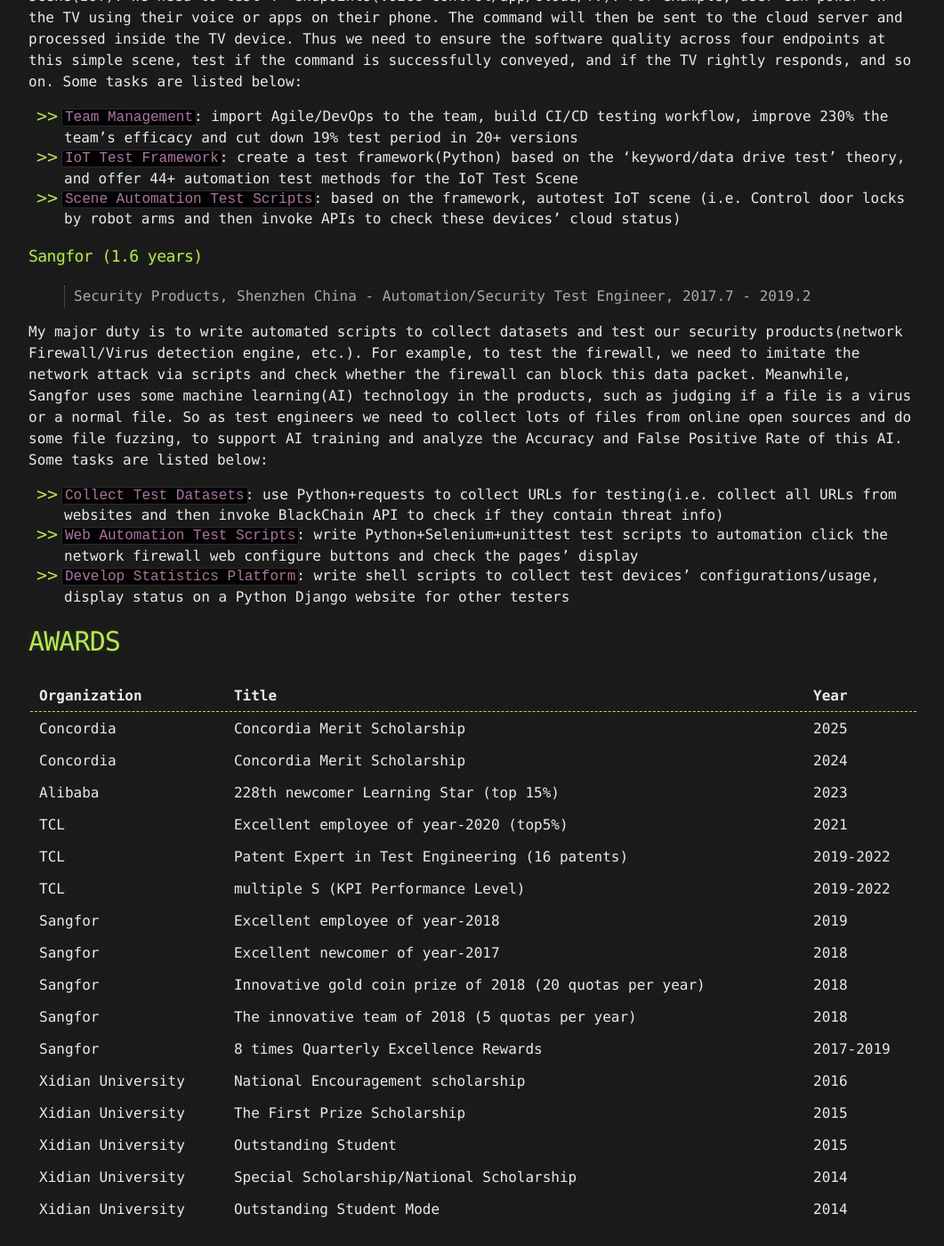
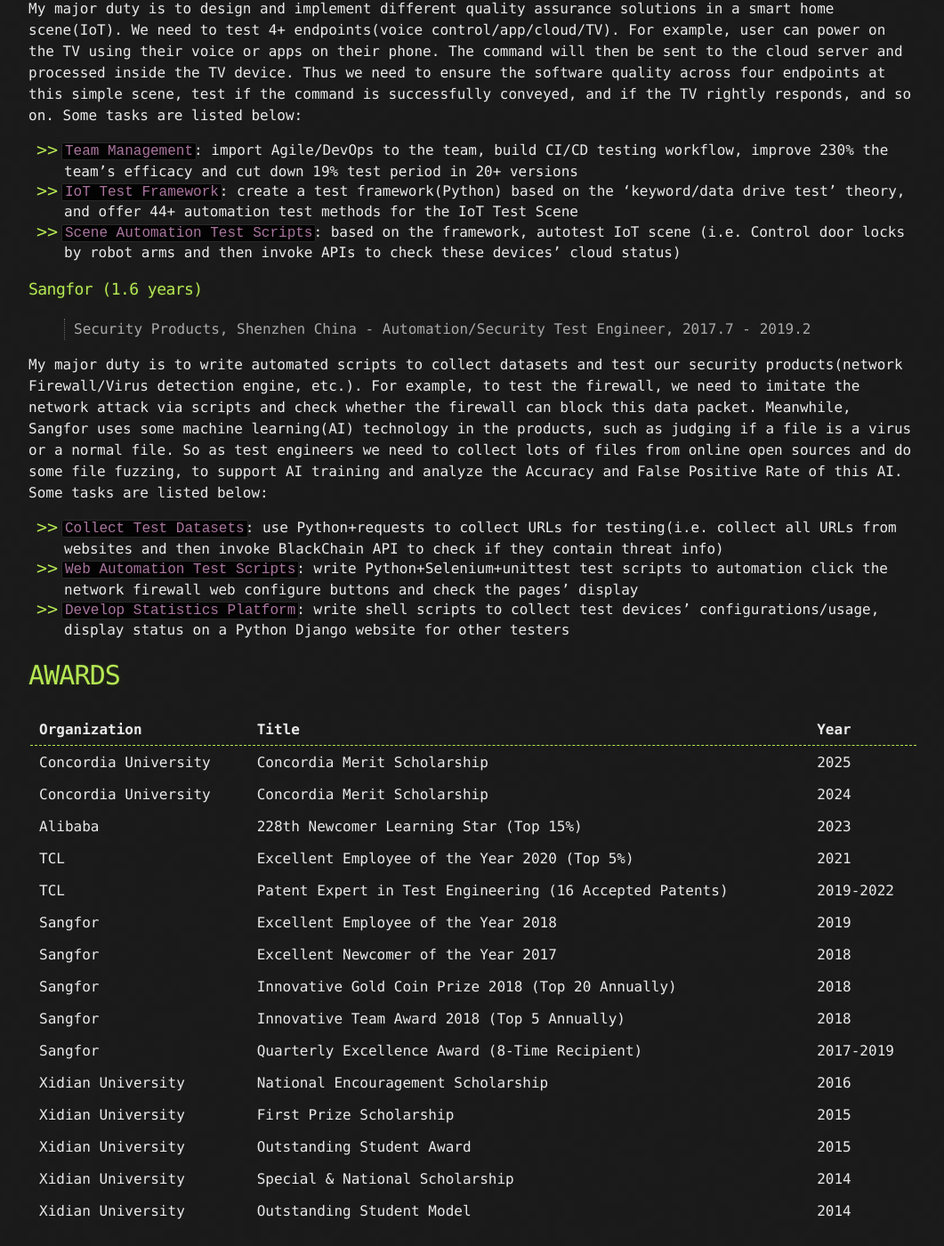
Before and after one commit to L1nwatch/L1nwatch.github.io, a Jekyll site: the page built from index.md, in a window 1280 px wide and 1400 px high, scrolled down 2495 px. Shown: the whole window at 89% size, without its empty margins (108-1169 px from the left). Built offline with Jekyll 4.4.1, drawn with Linux system fonts in a browser that asks for light colours; our own code applies the rules of GitHub Pages for plain Markdown files; some of the changed text lies outside the part shown.

Commit message:
[2025-01-17] update awards part

```diff
--- a/index.md
+++ b/index.md
@@ -113,21 +113,20 @@
 
 # AWARDS
 
-| Organization        | Title          | Year      |
-|:-------------|:------------------|:----------|
-| Concordia           | Concordia Merit Scholarship | 2025      |
-| Concordia           | Concordia Merit Scholarship | 2024      |
-| Alibaba | 228th newcomer Learning Star (top 15%)   | 2023      |
-| TCL           | Excellent employee of year-2020 (top5%)      | 2021      |
-| TCL           | Patent Expert in Test Engineering (16 patents)      | 2019-2022 |
-| TCL           | multiple S (KPI Performance Level) | 2019-2022 |
-| Sangfor           | Excellent employee of year-2018 | 2019      |
-| Sangfor           | Excellent newcomer of year-2017 | 2018      |
-| Sangfor           | Innovative gold coin prize of 2018 (20 quotas per year) | 2018      |
-| Sangfor           | The innovative team of 2018 (5 quotas per year) | 2018      |
-| Sangfor           | 8 times Quarterly Excellence Rewards | 2017-2019 |
-| Xidian University           | National Encouragement scholarship | 2016      |
-| Xidian University           | The First Prize Scholarship | 2015      |
-| Xidian University           | Outstanding Student | 2015      |
-| Xidian University           | Special Scholarship/National Scholarship | 2014      |
-| Xidian University           | Outstanding Student Mode | 2014      |
+| Organization         | Title                                                   | Year      |
+|:---------------------|:--------------------------------------------------------|:----------|
+| Concordia University | Concordia Merit Scholarship                             | 2025      |
+| Concordia University | Concordia Merit Scholarship                             | 2024      |
+| Alibaba              | 228th Newcomer Learning Star (Top 15%)                  | 2023      |
+| TCL                  | Excellent Employee of the Year 2020 (Top 5%)            | 2021      |
+| TCL                  | Patent Expert in Test Engineering (16 Accepted Patents) | 2019-2022 |
+| Sangfor              | Excellent Employee of the Year 2018                     | 2019      |
+| Sangfor              | Excellent Newcomer of the Year 2017                     | 2018      |
+| Sangfor              | Innovative Gold Coin Prize 2018 (Top 20 Annually)       | 2018      |
+| Sangfor              | Innovative Team Award 2018 (Top 5 Annually)             | 2018      |
+| Sangfor              | Quarterly Excellence Award (8-Time Recipient)           | 2017-2019 |
+| Xidian University    | National Encouragement Scholarship                      | 2016      |
+| Xidian University    | First Prize Scholarship                                 | 2015      |
+| Xidian University    | Outstanding Student Award                               | 2015      |
+| Xidian University    | Special & National Scholarship                          | 2014      |
+| Xidian University    | Outstanding Student Model                               | 2014      |
```
Also changed, not shown: other parts of index.md (+5 -5 lines).
